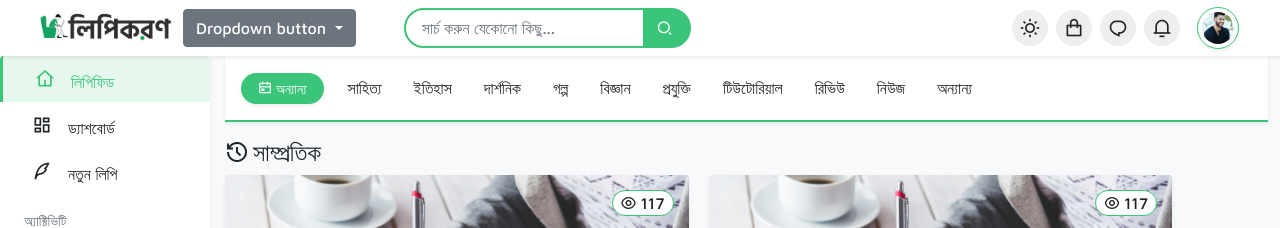
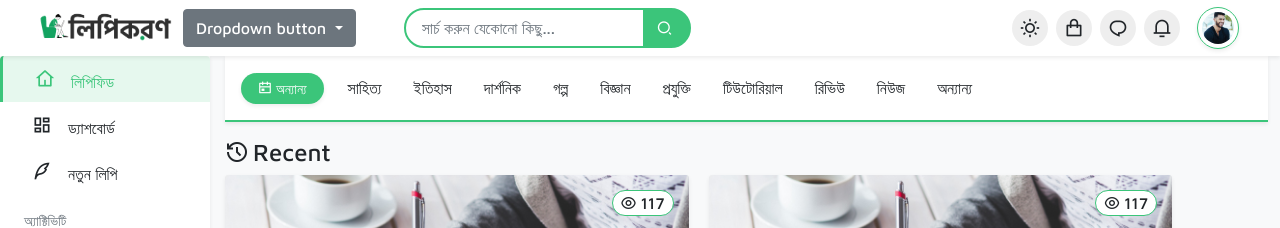
Before and after one commit to sdtHossain/lipikoron-nuxt, a Nuxt app: page / in a window 1280 px wide. Shown: the top 228 px of the page. Built offline with nearby package versions, Linux system fonts and the light colour scheme.

Commit message:
changed category name

```diff
--- a/pages/index.vue
+++ b/pages/index.vue
@@ -1,7 +1,7 @@
 <template>
   <div>
     <!-- Recent Items -->
-    <h4 class="mt-3"><i class="ri-history-line me-1"></i>সাম্প্রতিক</h4>
+    <h4 class="mt-3"><i class="ri-history-line me-1"></i>Recent</h4>
     <section class="grid template250">
       <ProductCard />
 
```
